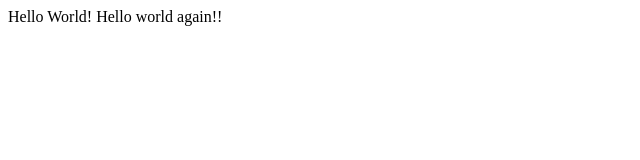
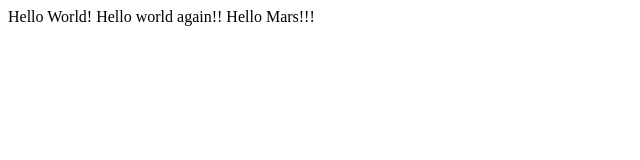
Before and after one commit to codingindustries/codingindustries.github.io, a plain HTML site: page index.html in a window 1280 px wide. Shown: the whole page, without its empty margins (0-640 px from the left). Drawn offline with Linux system fonts and the light colour scheme.

Commit message:
Update index.html

```diff
--- a/index.html
+++ b/index.html
@@ -2,4 +2,6 @@
 Hello World!
 
 Hello world again!!
+
+Hello Mars!!!
 </html>
```
